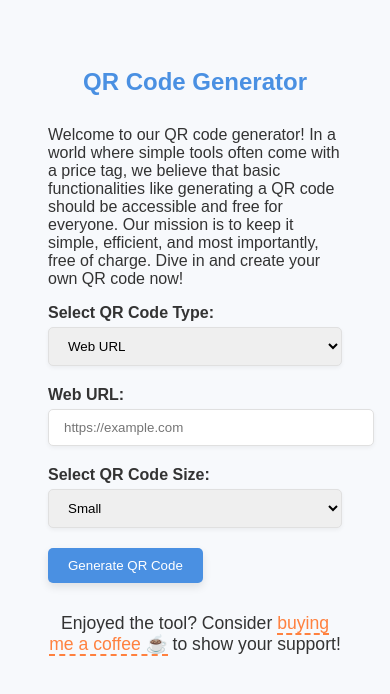
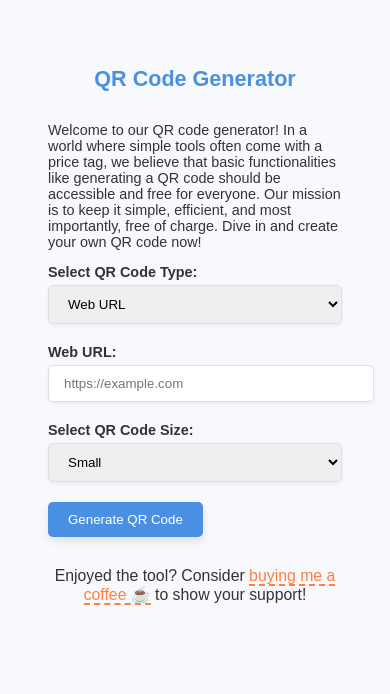
Before and after one commit to dewgenenny/qrfree.me, a website: page index.html in a window 390 px wide. Drawn offline with nearby package versions, Linux system fonts and the light colour scheme.

Commit message:
Mobile view

```diff
--- a/index.html
+++ b/index.html
@@ -1,6 +1,8 @@
 <!DOCTYPE html>
 <html lang="en">
 <head>
+
+    <meta name="viewport" content="width=device-width, initial-scale=1.0">
     <meta charset="UTF-8">
     <title>QR Code Generator</title>
 
@@ -26,6 +28,53 @@
     gtag('config', 'G-ZP41G8WE17');
 </script>
 <style>
+
+    /* General styles for mobile-friendliness */
+
+    body {
+        max-width: 100%;
+        overflow-x: hidden;
+    }
+
+    input, select, textarea, button {
+        max-width: 100%;
+    }
+
+    /* Media Query for small devices like phones */
+    @media only screen and (max-width: 600px) {
+        body {
+            padding: 20px;
+            font-size: 0.9em;
+        }
+
+        h2 {
+            font-size: 1.5em;
+        }
+
+        .support {
+            font-size: 1em;
+        }
+    }
+
+    /* Media Query for medium-sized devices like tablets */
+    @media only screen and (min-width: 601px) and (max-width: 900px) {
+        body {
+            padding: 30px;
+            font-size: 1em;
+        }
+
+        h2 {
+            font-size: 2em;
+        }
+
+        .support {
+            font-size: 1.1em;
+        }
+    }
+
+
+
+
     body {
         font-family: 'Arial', sans-serif;
         background-color: #f7f9fc;
```
